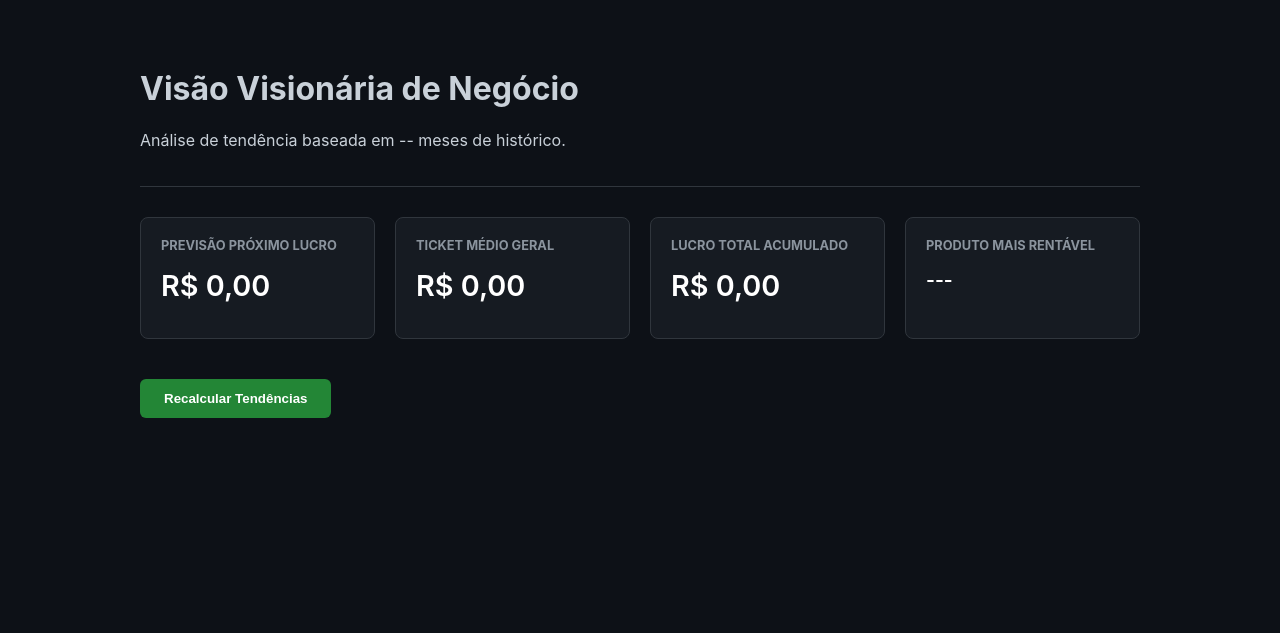
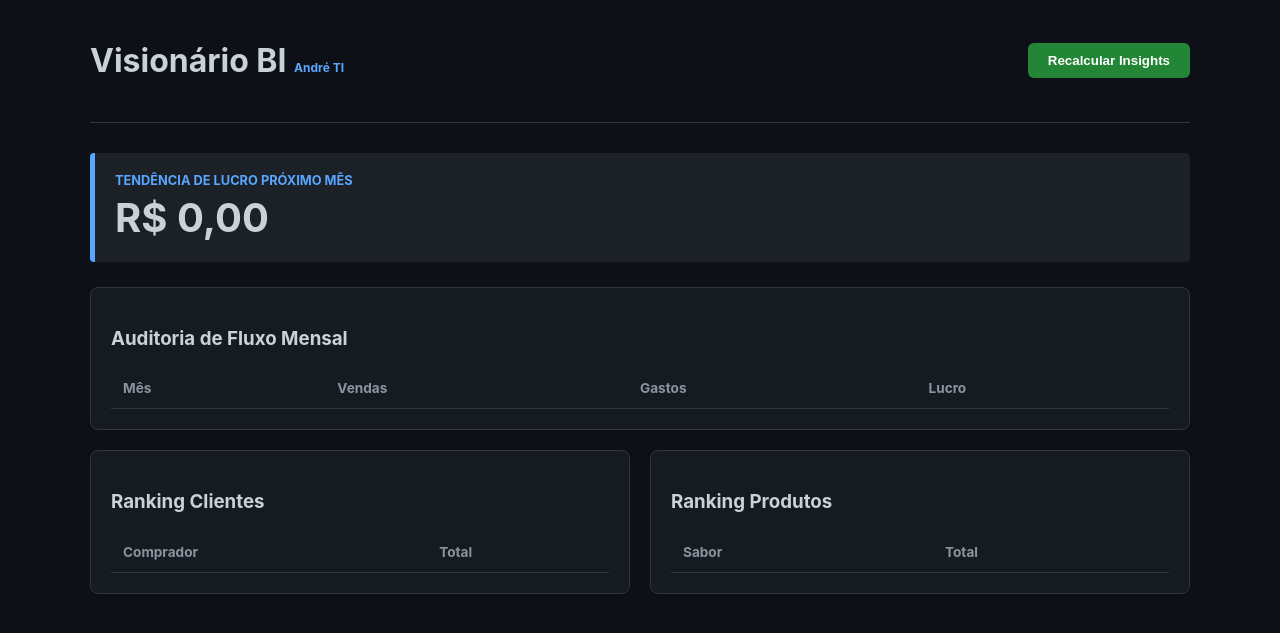
Before and after one commit to Acmsilva1/ML-PREDICAO, a FastAPI app: page / in a window 1280 px wide. Shown: the top 633 px of the page. Run offline with FastAPI, Linux system fonts and the light colour scheme; lists and menus that the app fills with data are empty.

Commit message:
Update visionario.html

```diff
--- a/templates/visionario.html
+++ b/templates/visionario.html
@@ -2,70 +2,85 @@
 <html lang="pt-br">
 <head>
     <meta charset="UTF-8">
-    <title>ML Visionário | André TI</title>
+    <title>BI Visionário | Dark Mode</title>
     <style>
-        :root { --bg: #0d1117; --card: #161b22; --accent: #58a6ff; --text: #c9d1d9; }
-        body { font-family: 'Inter', -apple-system, sans-serif; background: var(--bg); color: var(--text); padding: 40px; }
-        .container { max-width: 1000px; margin: auto; }
-        .header { border-bottom: 1px solid #30363d; padding-bottom: 20px; margin-bottom: 30px; }
-        .grid { display: grid; grid-template-columns: repeat(auto-fit, minmax(220px, 1fr)); gap: 20px; }
-        .card { background: var(--card); border: 1px solid #30363d; border-radius: 8px; padding: 20px; transition: 0.3s; }
-        .card:hover { border-color: var(--accent); }
-        .card h3 { font-size: 0.8rem; color: #8b949e; text-transform: uppercase; margin: 0; }
-        .card .valor { font-size: 1.8rem; font-weight: 600; margin: 15px 0; color: #fff; }
-        .btn { background: #238636; color: white; border: none; padding: 12px 24px; border-radius: 6px; cursor: pointer; font-weight: 600; }
-        .btn:hover { background: #2ea043; }
+        :root { --bg: #0d1117; --surface: #161b22; --border: #30363d; --accent: #58a6ff; --green: #238636; }
+        body { font-family: 'Inter', sans-serif; background: var(--bg); color: #c9d1d9; margin: 0; padding: 20px; }
+        .container { max-width: 1100px; margin: auto; }
+        .header { display: flex; justify-content: space-between; align-items: center; border-bottom: 1px solid var(--border); padding-bottom: 20px; margin-bottom: 30px; }
+        .grid { display: grid; grid-template-columns: 1fr 1fr; gap: 20px; }
+        .full { grid-column: 1 / -1; }
+        .card { background: var(--surface); border: 1px solid var(--border); border-radius: 8px; padding: 20px; }
+        table { width: 100%; border-collapse: collapse; font-size: 0.85rem; }
+        th { text-align: left; color: #8b949e; border-bottom: 1px solid var(--border); padding: 12px; }
+        td { padding: 12px; border-bottom: 1px solid #21262d; }
+        .val-pos { color: #3fb950; font-weight: bold; }
+        .val-neg { color: #f85149; }
+        .box-previsao { background: #1c2128; border-left: 5px solid var(--accent); padding: 20px; margin-bottom: 25px; border-radius: 4px; }
+        .btn { background: var(--green); color: white; border: none; padding: 10px 20px; border-radius: 6px; cursor: pointer; font-weight: bold; }
+        .btn:hover { opacity: 0.8; }
     </style>
 </head>
 <body>
     <div class="container">
         <div class="header">
-            <h1>Visão Visionária de Negócio</h1>
-            <p>Análise de tendência baseada em <span id="meses">--</span> meses de histórico.</p>
+            <h1>Visionário BI <small style="font-size: 12px; color: var(--accent);">André TI</small></h1>
+            <button class="btn" onclick="fetchData()">Recalcular Insights</button>
+        </div>
+
+        <div class="box-previsao">
+            <h3 style="margin:0; font-size: 0.8rem; color: var(--accent);">TENDÊNCIA DE LUCRO PRÓXIMO MÊS</h3>
+            <div style="font-size: 2.5rem; font-weight: bold; margin-top: 5px;" id="previsao">R$ 0,00</div>
         </div>
 
         <div class="grid">
-            <div class="card">
-                <h3>Previsão Próximo Lucro</h3>
-                <div class="valor" id="previsao">R$ 0,00</div>
+            <div class="card full">
+                <h3>Auditoria de Fluxo Mensal</h3>
+                <table id="tab-auditoria">
+                    <thead><tr><th>Mês</th><th>Vendas</th><th>Gastos</th><th>Lucro</th></tr></thead>
+                    <tbody></tbody>
+                </table>
             </div>
             <div class="card">
-                <h3>Ticket Médio Geral</h3>
-                <div class="valor" id="ticket">R$ 0,00</div>
+                <h3>Ranking Clientes</h3>
+                <table id="tab-clientes">
+                    <thead><tr><th>Comprador</th><th>Total</th></tr></thead>
+                    <tbody></tbody>
+                </table>
             </div>
             <div class="card">
-                <h3>Lucro Total Acumulado</h3>
-                <div class="valor" id="acumulado">R$ 0,00</div>
+                <h3>Ranking Produtos</h3>
+                <table id="tab-produtos">
+                    <thead><tr><th>Sabor</th><th>Total</th></tr></thead>
+                    <tbody></tbody>
+                </table>
             </div>
-            <div class="card">
-                <h3>Produto Mais Rentável</h3>
-                <div class="valor" id="produto" style="font-size: 1.2rem;">---</div>
-            </div>
-        </div>
-
-        <div style="margin-top: 40px;">
-            <button class="btn" onclick="fetchML()">Recalcular Tendências</button>
         </div>
     </div>
 
     <script>
-        async function fetchML() {
-            try {
-                const res = await fetch('/api/v1/ml_visionario');
-                const data = await res.json();
+        async function fetchData() {
+            const res = await fetch('/api/v1/ml_visionario');
+            const d = await res.json();
+            if(d.erro) { alert("Erro nos dados: " + d.erro); return; }
 
-                if(data.erro) { alert("Erro: " + data.erro); return; }
+            document.getElementById('previsao').innerText = d.previsao.toLocaleString('pt-BR', {style: 'currency', currency: 'BRL'});
 
-                document.getElementById('previsao').innerText = data.previsao_lucro.toLocaleString('pt-BR', { style: 'currency', currency: 'BRL' });
-                document.getElementById('ticket').innerText = data.ticket_medio.toLocaleString('pt-BR', { style: 'currency', currency: 'BRL' });
-                document.getElementById('acumulado').innerText = data.lucro_total_acumulado.toLocaleString('pt-BR', { style: 'currency', currency: 'BRL' });
-                document.getElementById('produto').innerText = data.produto_estrela;
-                document.getElementById('meses').innerText = data.meses_analisados;
-            } catch (e) {
-                console.error("Erro na requisição", e);
-            }
+            const draw = (id, data, keys) => {
+                document.querySelector(`#${id} tbody`).innerHTML = data.map(row =>
+                    `<tr>${keys.map(k => {
+                        let v = row[k];
+                        let style = (k === 'lucro' && v < 0) ? 'class="val-neg"' : (k === 'lucro' ? 'class="val-pos"' : '');
+                        return `<td ${style}>${typeof v === 'number' ? v.toLocaleString('pt-BR', {style:'currency', currency:'BRL'}) : v}</td>`;
+                    }).join('')}</tr>`
+                ).join('');
+            };
+
+            draw('tab-auditoria', d.auditoria_mensal, ['mes', 'vendas', 'gastos', 'lucro']);
+            draw('tab-clientes', d.ranking_compradores, ['CLIENTE', 'VALOR']);
+            draw('tab-produtos', d.ranking_produtos, ['SABOR', 'VALOR']);
         }
-        fetchML();
+        fetchData();
     </script>
 </body>
 </html>
```
